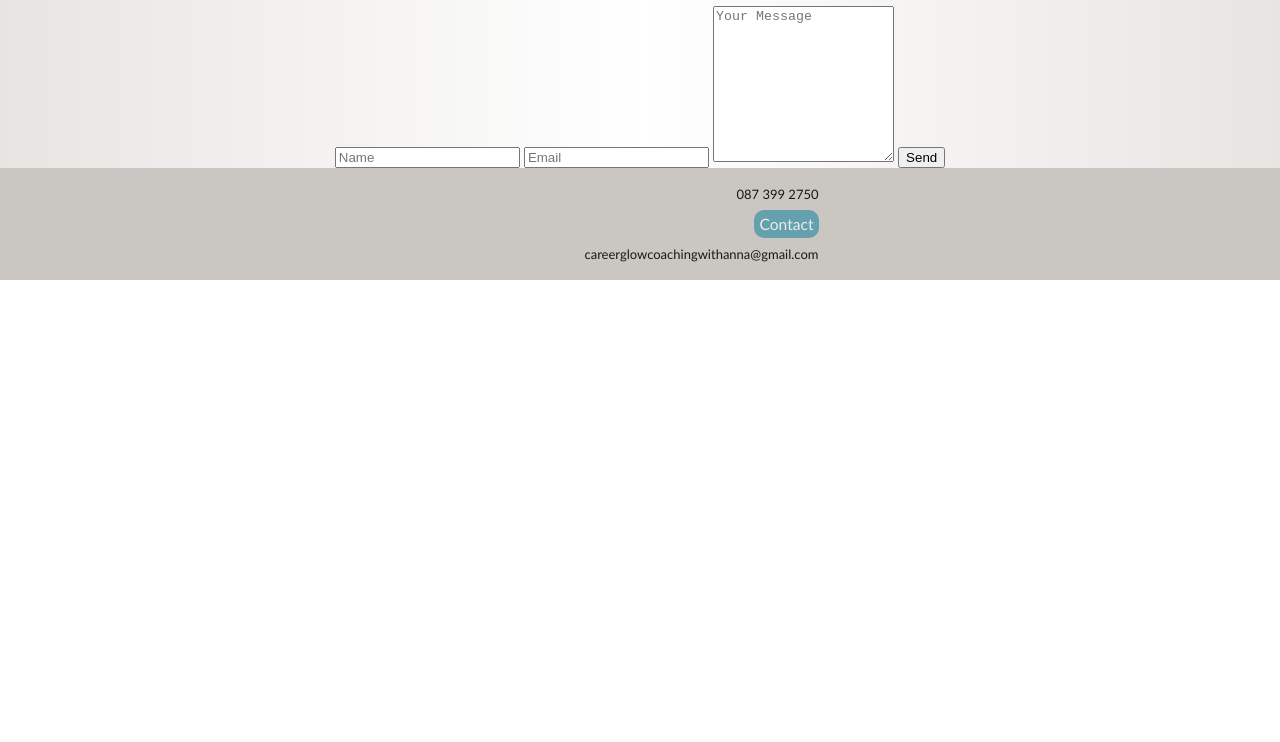
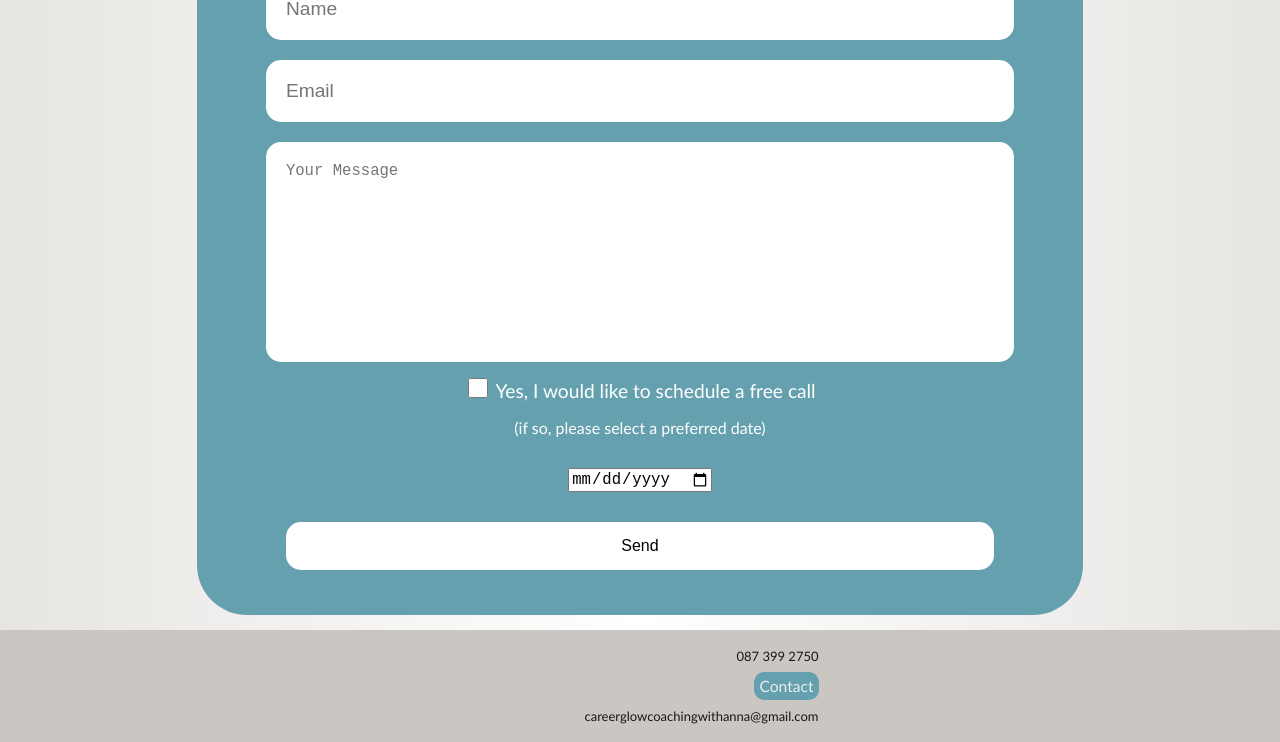
Before and after one commit to CareerGlowAnna/careerglowanna.github.io, a plain HTML site: page contact.html in a window 1280 px wide. Shown: the part 520-1262 px from the top of the page. Before the commit the page ends 800 px from the top, so only its background shows below. Drawn offline with Linux system fonts and the light colour scheme.

Commit message:
expanded contact page and added css

```diff
--- a/contact.html
+++ b/contact.html
@@ -5,19 +5,26 @@
     <meta http-equiv="Content-Type" content="text/html; charset=utf-8" />
     <title>Contact</title>
     <link href="style.css" rel="stylesheet">
+    <link href="style_contact.css" rel="stylesheet">
+    <link href="style_form.css" rel="stylesheet">
     <script defer src="js.js"></script>
     <special-header></special-header>
 </head>
 <body>
 
-    <h1>contact</h1>
-
+<div class="contactcontainer">
     <form action="https://formsubmit.co/careerglowcoachingwithanna@gmail.com" method="POST">
-        <input type="text" name="name" placeholder="Name" required>
-        <input type="email" name="email" placeholder="Email" required>
-        <textarea placeholder="Your Message" name="message" rows="10" required></textarea>
-        <button type="submit">Send</button>
+        <input  type="text" name="name" placeholder="Name" required>
+        <input  type="email" name="email" placeholder="Email" required>
+        <textarea  placeholder="Your Message" name="message" rows="10" required></textarea>
+        <br>
+        <input  type="checkbox" name="schedulecheckbox" value="Yes, I would like to schedule a free call">
+        <label class="checkboxtext" for="schedulecheckbox" >Yes, I would like to schedule a free call</label>
+        <p style="color: white;">(if so, please select a preferred date)</p>
+        <input type="date" id="call date" name="call date">
+        <button class="button_white" type="submit">Send</button>
    </form>
+</div>
 
 <special-footer></special-footer>
 </body>
--- a/js.js
+++ b/js.js
@@ -1,9 +1,4 @@
 
-
-function gettitle() {
-    let pagetitle= document.title
-    document.getElementById("pagetitle").innerText=pagetitle
-}
 
 
 class specialheader extends HTMLElement {
--- a/style.css
+++ b/style.css
@@ -29,6 +29,46 @@
     animation-fill-mode: forwards;
     animation-timing-function: ease-in-out;
 }
+
+
+
+
+
+
+
+
+button{
+    width: 80%;
+    margin: 15px;
+    padding: 15px;
+    border: none;
+    border-radius: 15px;
+    transition: 1s;
+    font-size: 100%;
+}
+
+button:hover{
+    padding: 25px;
+    margin: 5px;
+    transition: 0.3s;
+}
+
+.button_white{
+    background-color: white;
+}
+
+.button_blue{
+    background-color: var(--color_blue);
+}
+
+
+
+
+
+
+
+
+
 
 
 .specialheader{
--- /dev/null
+++ b/style_contact.css
@@ -0,0 +1,23 @@
+
+
+.contactcontainer{
+    background-color: var(--color_blue);
+    margin: 15px;
+    border-radius: 50px;
+    max-width: 1000px;
+    margin-left: auto;
+    margin-right: auto;
+    padding-top: 30px;
+    padding-bottom: 30px;
+    height: fit-content;
+}
+
+
+
+
+/*PHONE SCREEN OVERRIDES*/
+@media only screen and (max-width: 1000px) {
+    .contactcontainer{
+        max-width: 95vw;
+    }
+}
--- /dev/null
+++ b/style_form.css
@@ -0,0 +1,79 @@
+input[type=text], input[type=email]{
+    padding: 20px;
+    border-radius: 15px;
+    border: none;
+    transition: 1s;
+    width: 80%;
+    margin: 10px;
+    font-size: 120%;
+}
+
+input[type=checkbox]{
+    width: 20px;
+    height: 20px;
+    transition: 1s;
+}
+
+input[type=checkbox]:hover{
+    scale: 1.5;
+    transition: 0.3s;
+}
+
+.checkboxtext{
+    color: white;
+    text-align: center;
+    font-size: 120%;
+}
+
+input:focus{
+    outline: none;
+    scale: 1.1;
+    transition: 0.3s;
+}
+
+input[type=date]{
+    margin: 15px;
+    font-size: 120%;
+}
+
+textarea {
+    padding: 20px;
+    border-radius: 15px;
+    border: none;
+    width: 80%;
+    margin: 10px;
+    transition: 1s;
+    resize: none;
+    font-size: 120%;
+}
+
+textarea:focus{
+    outline: none;
+    scale: 1.1;
+    transition: 0.3s;
+}
+
+
+/*PHONE SCREEN OVERRIDES*/
+@media only screen and (max-width: 1000px) {
+    input[type=checkbox]{
+        width: 50px;
+        height: 50px;
+    }
+
+    input[type=text], input[type=email]{
+        font-size: 150%;
+    }
+
+    .checkboxtext{
+        font-size: 150%;
+    }
+
+    textarea {
+        font-size: 150%;
+    }
+
+    input[type=date]{
+       font-size: 200%;
+    }
+}
```
